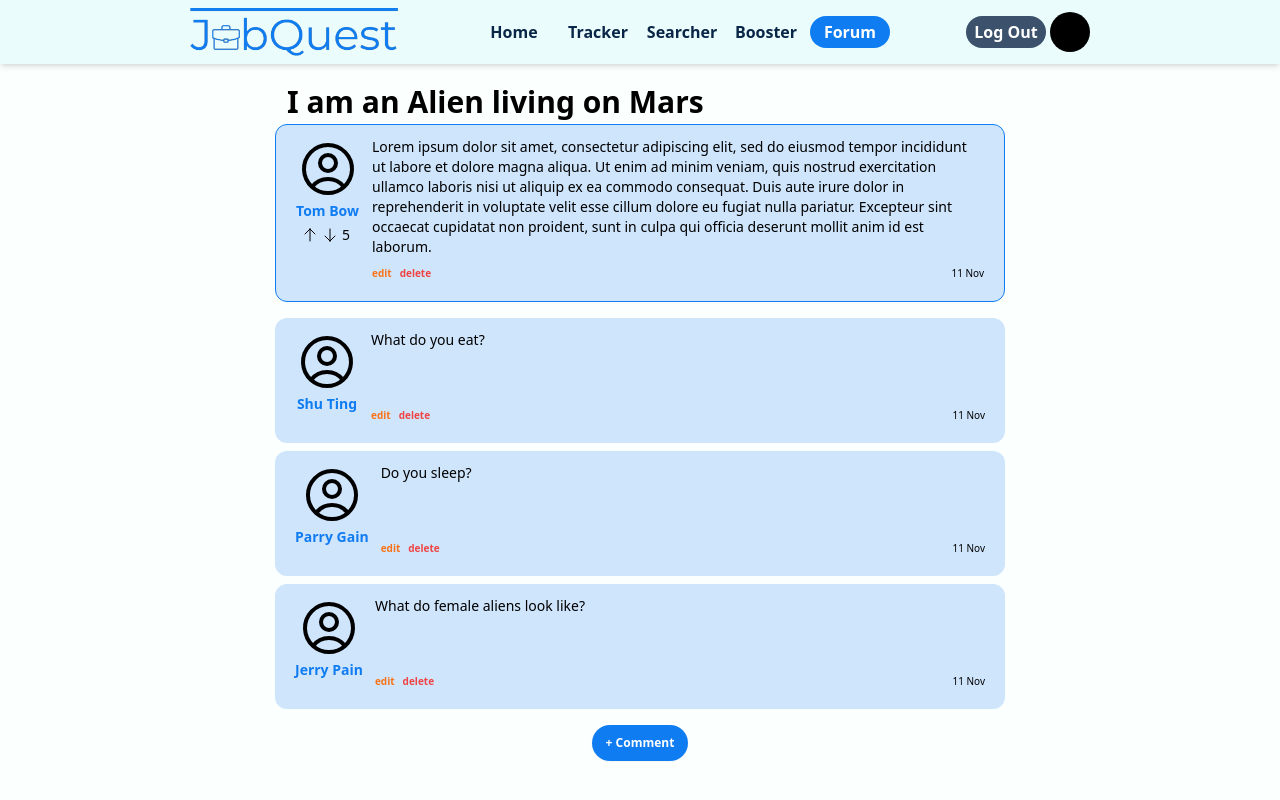
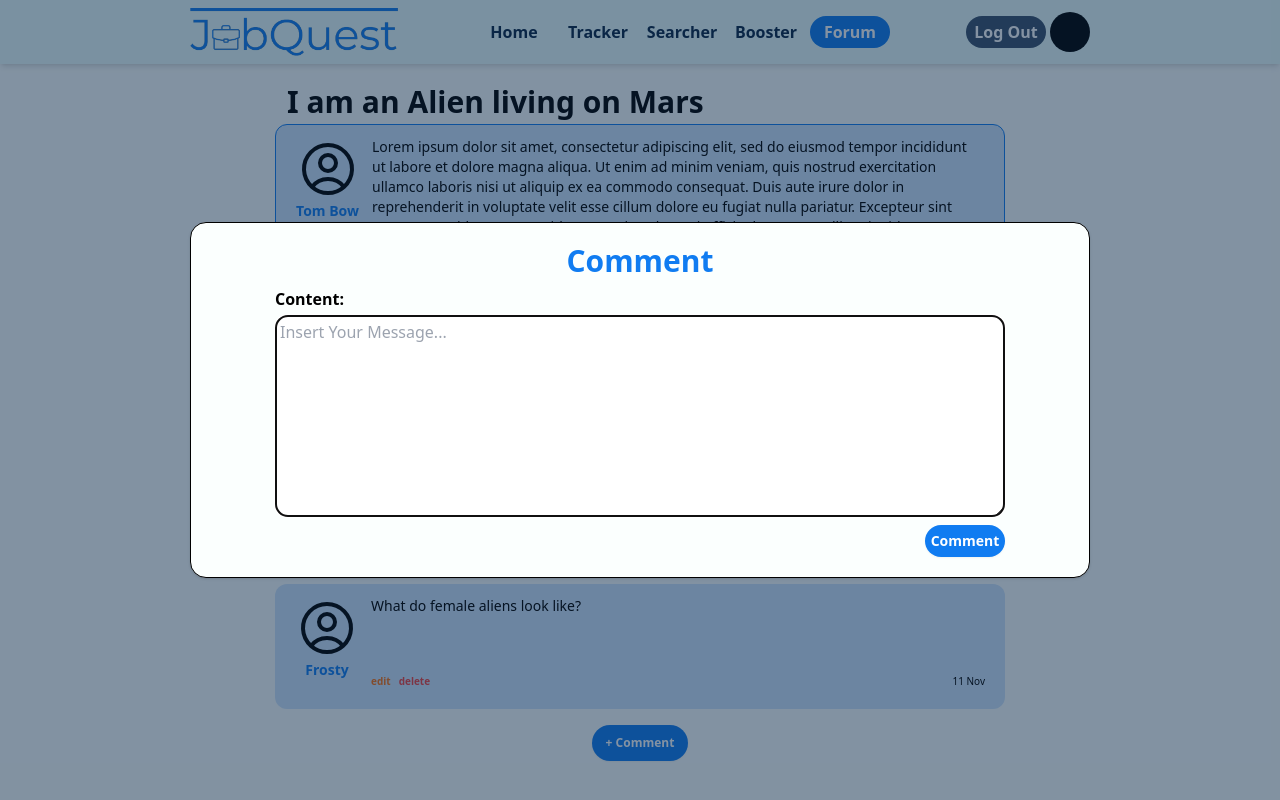
Before and after one commit to KayTeo/JobQuest, a Next.js app in the folder jobquest/: page /user/forum/1 in a window 1280 px wide. Both pictures are taken after a click on the button "+ Comment". Built offline with nearby package versions, Linux system fonts and the light colour scheme.

Commit message:
done modal ui for forum still need to settle CRUD

```diff
--- a/jobquest/app/user/forum/AddPost.js
+++ /dev/null
@@ -1,12 +0,0 @@
-export default function AddPost({ addingPost, setAddingPost }) {
-    return (
-        <button
-            className="h-6 w-16 rounded-full bg-accent-500 text-center text-xs font-bold leading-6 text-white shadow-sm hover:bg-accent-300"
-            onClick={(e) => {
-                setAddingPost(!addingPost);
-            }}
-        >
-            + Post
-        </button>
-    );
-}
--- a/jobquest/app/user/forum/Post.js
+++ b/jobquest/app/user/forum/Post.js
@@ -1,12 +1,20 @@
+"use client";
+
+import { useState } from "react";
 import {
     ArrowUpIcon,
     ArrowDownIcon,
     ChatBubbleBottomCenterIcon,
 } from "@heroicons/react/24/outline";
 import Link from "next/link";
+import { Dialog } from "@headlessui/react";
+import PostModal from "./PostModal";
 
 export default function Post({ postData }) {
+    const [isOpen, setIsOpen] = useState(false);
+
     return (
+        <>
             <ul className="flex w-[430px] flex-col items-start justify-center gap-1 rounded-xl bg-accent-100 px-5 md:w-[730px]">
                 <div className="flex w-full flex-col items-start justify-center pt-3">
                     <Link
@@ -20,10 +28,15 @@ export default function Post({ postData }) {
                             <li className="font-bold text-accent-500">
                                 {postData.author}
                             </li>
-                        <li className="font-light">{postData.datePublished}</li>
+                            <li className="font-light">
+                                {postData.datePublished}
+                            </li>
                         </div>
                         <section className="flex items-center justify-center gap-1 md:gap-2">
-                        <button className="font-semibold text-orange-500">
+                            <button
+                                onClick={() => setIsOpen(true)}
+                                className="font-semibold text-orange-500"
+                            >
                                 edit
                             </button>
                             <button className="font-semibold text-red-500">
@@ -59,5 +72,13 @@ export default function Post({ postData }) {
                     </div>
                 </li>
             </ul>
+            <Dialog
+                className="fixed left-0 top-0 z-10 flex h-full w-full items-center justify-center bg-dark-500 bg-opacity-50"
+                open={isOpen}
+                onClose={() => setIsOpen(false)}
+            >
+                <PostModal />
+            </Dialog>
+        </>
     );
 }
--- a/jobquest/app/user/forum/PostList.js
+++ b/jobquest/app/user/forum/PostList.js
@@ -2,6 +2,7 @@ import Post from "./Post";
 import { postData } from "./tempforumdata";
 
 export default function PostList({ searchedTitle }) {
+    //fetch data from api
     const posts = postData;
 
     const filteredPosts = posts.filter((post) =>
--- /dev/null
+++ b/jobquest/app/user/forum/PostModal.js
@@ -0,0 +1,40 @@
+import { Dialog } from "@headlessui/react";
+
+export default function PostModal() {
+    return (
+        <Dialog.Panel className="flex w-[500px] flex-col items-center justify-start gap-2 overflow-auto rounded-2xl border border-black bg-light-100 p-5 shadow md:w-[900px]">
+            <h1 className="text-2xl font-bold text-accent-500 md:text-3xl">
+                Post
+            </h1>
+            <form
+                action="submit"
+                className="flex w-[430px] flex-col gap-2 md:w-[730px]"
+            >
+                <section className="flex flex-col gap-1">
+                    <label htmlFor="title" className="font-bold">
+                        Title:
+                    </label>
+                    <input
+                        type="text"
+                        id="title"
+                        name="title"
+                        placeholder="Insert Title"
+                        className="rounded-xl border border-black p-1"
+                    ></input>
+                </section>
+                <section className="flex flex-col gap-1">
+                    <label htmlFor="content" className="font-bold">
+                        Content:
+                    </label>
+                    <textarea id="content" rows="8" placeholder="Insert Your Message..." className="rounded-xl border border-black p-1"></textarea>
+                </section>
+                <section className="flex items-center justify-between">
+                    <div></div>
+                    <button className="h-7 w-16 rounded-full bg-accent-500 text-center text-xs font-bold leading-6 text-white shadow-sm hover:bg-accent-300 md:h-8 md:w-20 md:text-sm">
+                        Post
+                    </button>
+                </section>
+            </form>
+        </Dialog.Panel>
+    );
+}
--- a/jobquest/app/user/forum/[id]/Comment.js
+++ b/jobquest/app/user/forum/[id]/Comment.js
@@ -1,18 +1,34 @@
+"use client";
+
+import { useState } from "react";
+import { Dialog } from "@headlessui/react";
+import CommentModal from "./CommentModal";
+
 export default function Comment({ commentData, authorPic }) {
+    const [isOpen, setIsOpen] = useState(false);
+
     return (
+        <>
             <ul className="min-h-[100px] rounded-xl bg-accent-100 px-5 text-xs md:min-h-[125px]">
                 <div className="flex">
                     <div className="flex flex-col items-center pt-3">
-                    <li className="h-14 w-14 md:h-16 md:w-16">{authorPic}</li>
+                        <li className="h-14 w-14 md:h-16 md:w-16">
+                            {authorPic}
+                        </li>
                         <li className="whitespace-nowrap font-bold text-accent-500 md:text-sm">
                             {commentData.author}
                         </li>
                     </div>
                     <div className="flex min-h-[100px] w-[374px] flex-col justify-between gap-2 pl-3 pt-3 pb-5 md:min-h-[125px] md:w-[674px]">
-                    <main className="md:text-sm">{commentData.content}</main>
-                    <div className="flex justify-between text-[8px] md:text-[10px] font-light">
-                        <section className="flex gap-1 items-center justify-center md:gap-2">
-                            <button className="font-semibold text-orange-500">
+                        <main className="md:text-sm">
+                            {commentData.content}
+                        </main>
+                        <div className="flex justify-between text-[8px] font-light md:text-[10px]">
+                            <section className="flex items-center justify-center gap-1 md:gap-2">
+                                <button
+                                    onClick={() => setIsOpen(true)}
+                                    className="font-semibold text-orange-500"
+                                >
                                     edit
                                 </button>
                                 <button className="font-semibold text-red-500">
@@ -24,5 +40,13 @@ export default function Comment({ commentData, authorPic }) {
                     </div>
                 </div>
             </ul>
+            <Dialog
+                className="fixed left-0 top-0 z-10 flex h-full w-full items-center justify-center bg-dark-500 bg-opacity-50"
+                open={isOpen}
+                onClose={() => setIsOpen(false)}
+            >
+                <CommentModal />
+            </Dialog>
+        </>
     );
 }
--- /dev/null
+++ b/jobquest/app/user/forum/[id]/CommentList.js
@@ -0,0 +1,42 @@
+import { postData1 } from "../tempforumdata";
+import { commentData1 } from "./../tempforumdata";
+import Comment from "./Comment";
+import CommentPost from "./CommentPost";
+//temp user picture
+import { UserCircleIcon } from "@heroicons/react/24/outline";
+
+export default function CommentList({ postID }) {
+    //fetch data from api based on postID
+    const comments1 = commentData1;
+    const post1 = postData1;
+
+    return (
+        <>
+            <div className="flex flex-col gap-1">
+                <header className="w-[430px] overflow-hidden text-ellipsis px-3 text-2xl font-bold md:w-[730px] md:text-3xl">
+                    {post1.title}
+                </header>
+                <section className="w-[430px] md:w-[730px]">
+                    <CommentPost
+                        postContent={post1.content}
+                        postDate={post1.datePublished}
+                        postAuthor={post1.author}
+                        postScore={post1.upvotesNum}
+                        //temp user picture
+                        authorPic={<UserCircleIcon />}
+                    />
+                </section>
+            </div>
+            <main className="flex w-[430px] flex-col gap-2 md:w-[730px]">
+                {comments1.map((e) => (
+                    <Comment
+                        key={e.commentID}
+                        commentData={e}
+                        //temp user picture
+                        authorPic={<UserCircleIcon />}
+                    />
+                ))}
+            </main>
+        </>
+    );
+}
--- /dev/null
+++ b/jobquest/app/user/forum/[id]/CommentModal.js
@@ -0,0 +1,33 @@
+import { Dialog } from "@headlessui/react";
+
+export default function CommentModal() {
+    return (
+        <Dialog.Panel className="flex w-[500px] flex-col items-center justify-start gap-2 overflow-auto rounded-2xl border border-black bg-light-100 p-5 shadow md:w-[900px]">
+            <h1 className="text-2xl font-bold text-accent-500 md:text-3xl">
+                Comment
+            </h1>
+            <form
+                action="submit"
+                className="flex w-[430px] flex-col gap-2 md:w-[730px]"
+            >
+                <section className="flex flex-col gap-1">
+                    <label htmlFor="content" className="font-bold">
+                        Content:
+                    </label>
+                    <textarea
+                        id="content"
+                        rows="8"
+                        placeholder="Insert Your Message..."
+                        className="rounded-xl border border-black p-1"
+                    ></textarea>
+                </section>
+                <section className="flex items-center justify-between">
+                    <div></div>
+                    <button className="h-7 w-16 rounded-full bg-accent-500 text-center text-xs font-bold leading-6 text-white shadow-sm hover:bg-accent-300 md:h-8 md:w-20 md:text-sm">
+                        Comment
+                    </button>
+                </section>
+            </form>
+        </Dialog.Panel>
+    );
+}
--- a/jobquest/app/user/forum/[id]/CommentPost.js
+++ b/jobquest/app/user/forum/[id]/CommentPost.js
@@ -1,3 +1,8 @@
+"use client";
+
+import { useState } from "react";
+import { Dialog } from "@headlessui/react";
+import PostModal from "../PostModal";
 import { ArrowUpIcon, ArrowDownIcon } from "@heroicons/react/24/outline";
 
 export default function CommentPost({
@@ -7,7 +12,10 @@ export default function CommentPost({
     postScore,
     authorPic,
 }) {
+    const [isOpen, setIsOpen] = useState(false);
+
     return (
+        <>
             <div className="min-h-[100px] rounded-xl border border-accent-500 bg-accent-100 px-5 text-xs md:min-h-[150px]">
                 <div className="flex">
                     <div className="flex flex-col items-center gap-1 pt-3">
@@ -35,7 +43,10 @@ export default function CommentPost({
                         <main className="md:text-sm">{postContent}</main>
                         <div className="flex items-center justify-between text-[8px] font-light md:text-[10px]">
                             <section className="flex items-center justify-center gap-1 md:gap-2">
-                            <button className="font-semibold text-orange-500">
+                                <button
+                                    onClick={() => setIsOpen(true)}
+                                    className="font-semibold text-orange-500"
+                                >
                                     edit
                                 </button>
                                 <button className="font-semibold text-red-500">
@@ -47,5 +58,13 @@ export default function CommentPost({
                     </div>
                 </div>
             </div>
+            <Dialog
+                className="fixed left-0 top-0 z-10 flex h-full w-full items-center justify-center bg-dark-500 bg-opacity-50"
+                open={isOpen}
+                onClose={() => setIsOpen(false)}
+            >
+                <PostModal />
+            </Dialog>
+        </>
     );
 }
--- a/jobquest/app/user/forum/[id]/page.js
+++ b/jobquest/app/user/forum/[id]/page.js
@@ -1,49 +1,36 @@
-import Comment from "./Comment";
-import CommentPost from "./CommentPost";
-import { postData1 } from "../tempforumdata";
-import { commentData1 } from "./../tempforumdata";
-//temp user picture
-import { UserCircleIcon } from "@heroicons/react/24/outline";
+"use client";
+
+import { useState } from "react";
+import CommentList from "./CommentList";
+import { Dialog } from "@headlessui/react";
+import CommentModal from "./CommentModal";
 
 export default function page({ params }) {
-    const comments1 = commentData1;
-    const post1 = postData1;
+    const [isOpen, setIsOpen] = useState(false);
 
     return (
+        <>
             <div className="h-[calc(100vh-64px)]">
                 <div className="flex flex-col items-center justify-center gap-3 py-5 md:gap-4">
-                <div className="flex flex-col gap-1">
-                    <header className="w-[430px] overflow-hidden text-ellipsis px-3 text-2xl font-bold md:w-[730px] md:text-3xl">
-                        {post1.title}
-                    </header>
-                    <section className="w-[430px] md:w-[730px]">
-                        <CommentPost
-                            postContent={post1.content}
-                            postDate={post1.datePublished}
-                            postAuthor={post1.author}
-                            postScore={post1.upvotesNum}
-                            //temp user picture
-                            authorPic={<UserCircleIcon />}
-                        />
-                    </section>
-                </div>
-                <main className="flex w-[430px] flex-col gap-2 md:w-[730px]">
-                    {comments1.map((e) => (
-                        <Comment
-                            key={e.commentID}
-                            commentData={e}
-                            //temp user picture
-                            authorPic={<UserCircleIcon />}
-                        />
-                    ))}
-                </main>
+                    <CommentList postID={params.id} />
                     <div className="flex items-center justify-center">
                         <div></div>
-                    <button className="h-8 w-20 rounded-full bg-accent-500 text-center text-[10px] font-bold leading-6 text-white shadow-sm hover:bg-accent-300 md:h-9 md:w-24 md:text-xs">
+                        <button
+                            onClick={() => setIsOpen(true)}
+                            className="h-8 w-20 rounded-full bg-accent-500 text-center text-[10px] font-bold leading-6 text-white shadow-sm hover:bg-accent-300 md:h-9 md:w-24 md:text-xs"
+                        >
                             + Comment
                         </button>
                     </div>
                 </div>
             </div>
+            <Dialog
+                className="fixed left-0 top-0 z-10 flex h-full w-full items-center justify-center bg-dark-500 bg-opacity-50"
+                open={isOpen}
+                onClose={() => setIsOpen(false)}
+            >
+                <CommentModal />
+            </Dialog>
+        </>
     );
 }
--- a/jobquest/app/user/forum/page.js
+++ b/jobquest/app/user/forum/page.js
@@ -2,25 +2,38 @@
 
 import { useState } from "react";
 import SearchPost from "./SearchPost";
-import AddPost from "./AddPost";
 import PostList from "./PostList";
+import { Dialog } from "@headlessui/react";
+import PostModal from "./PostModal";
 
 export default function ForumPage() {
-    const [addingPost, setAddingPost] = useState(false);
     const [search, setSearch] = useState("");
+    const [isOpen, setIsOpen] = useState(false);
+    const [newEntry, setNewEntry] = useState(null);
 
     return (
+        <>
             <div className="h-[calc(100vh-64px)]">
                 <div className="flex flex-col items-center justify-center gap-2 py-5 text-xs text-black">
                     <header className="flex items-center justify-center gap-1">
                         <SearchPost search={search} setSearch={setSearch} />
-                    <AddPost
-                        addingPost={addingPost}
-                        setAddingPost={setAddingPost}
-                    />
+                        <button
+                            onClick={() => setIsOpen(true)}
+                            className="h-6 w-16 rounded-full bg-accent-500 text-center text-xs font-bold leading-6 text-white shadow-sm hover:bg-accent-300"
+                        >
+                            + Post
+                        </button>
                     </header>
                     <PostList searchedTitle={search} />
                 </div>
             </div>
+            <Dialog
+                className="fixed left-0 top-0 z-10 flex h-full w-full items-center justify-center bg-dark-500 bg-opacity-50"
+                open={isOpen}
+                onClose={() => setIsOpen(false)}
+            >
+                <PostModal />
+            </Dialog>
+        </>
     );
 }
--- a/jobquest/app/user/forum/tempforumdata.js
+++ b/jobquest/app/user/forum/tempforumdata.js
@@ -68,13 +68,13 @@ export const commentData1 = [
         commentDate: "11 Nov",
     },
     {
-        author: "Parry Gain",
+        author: "Pillow",
         content: "Do you sleep?",
         commentID: "2",
         commentDate: "11 Nov",
     },
     {
-        author: "Jerry Pain",
+        author: "Frosty",
         content: "What do female aliens look like?",
         commentID: "3",
         commentDate: "11 Nov",
```
Lines whose indentation alone changed are shown as unchanged.
